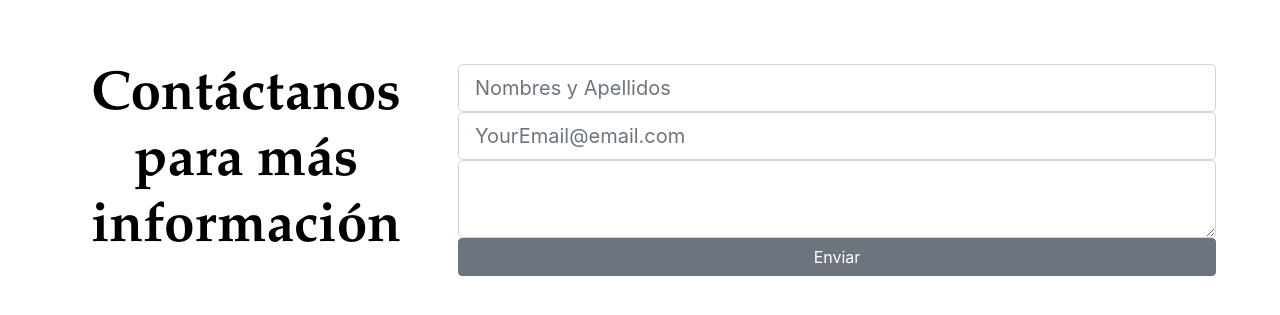
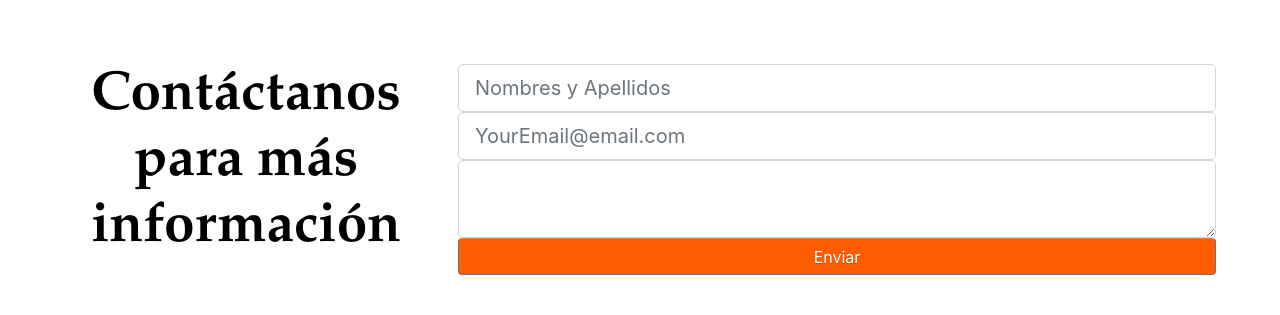
Before and after one commit to lpinzon21636/PLANTILLANUEVA, a PHP site: page /4.contacto/contacto.html in a window 1280 px wide. Shown: the part 56-371 px from the top of the page. Run offline with PHP 8.4, Linux system fonts and the light colour scheme.

Commit message:
Modificacion CSS de boton formulario

```diff
--- a/ProyectoDEFINITIVO-master/4.contacto/contacto.html
+++ b/ProyectoDEFINITIVO-master/4.contacto/contacto.html
@@ -44,7 +44,7 @@
                         <div>
                             <textarea id="contenido" class="form-control form-control-lg"></textarea>
                         </div>
-                        <input id="enviarFormulario" type="button" class="btn btn-secondary btn-block" value="Enviar" name="">
+                        <input id="enviarFormulario" type="button" class="btn btn-secondary btn-block" value="Enviar" name="" >
                     </div>
                 </div>
             </form>
--- a/ProyectoDEFINITIVO-master/css/style.css
+++ b/ProyectoDEFINITIVO-master/css/style.css
@@ -290,7 +290,16 @@
     background-position: top;
 }
 
-
+#enviarFormulario{
+    background-color: #ff5c00;
+    position: relative;
+    text-shadow:0 1px 1px rgba(0, 0, 0, 0.25);
+    border-top: rgba(255, 255, 255, .2) 1px solid;
+    padding:0.6em 1.3em;
+    line-height:1em;
+    text-align:center;
+    white-space: nowrap;
+}
 
 .contact-form {
     background-color: white;
@@ -315,8 +324,9 @@ h2{
 
 #boton_domotica{
    text-align: center;
-    font-size: 30px;
+    font-size: 80px;
     font-weight: bolder;
+    color: darkgreen;
 }
 
 img{
```
